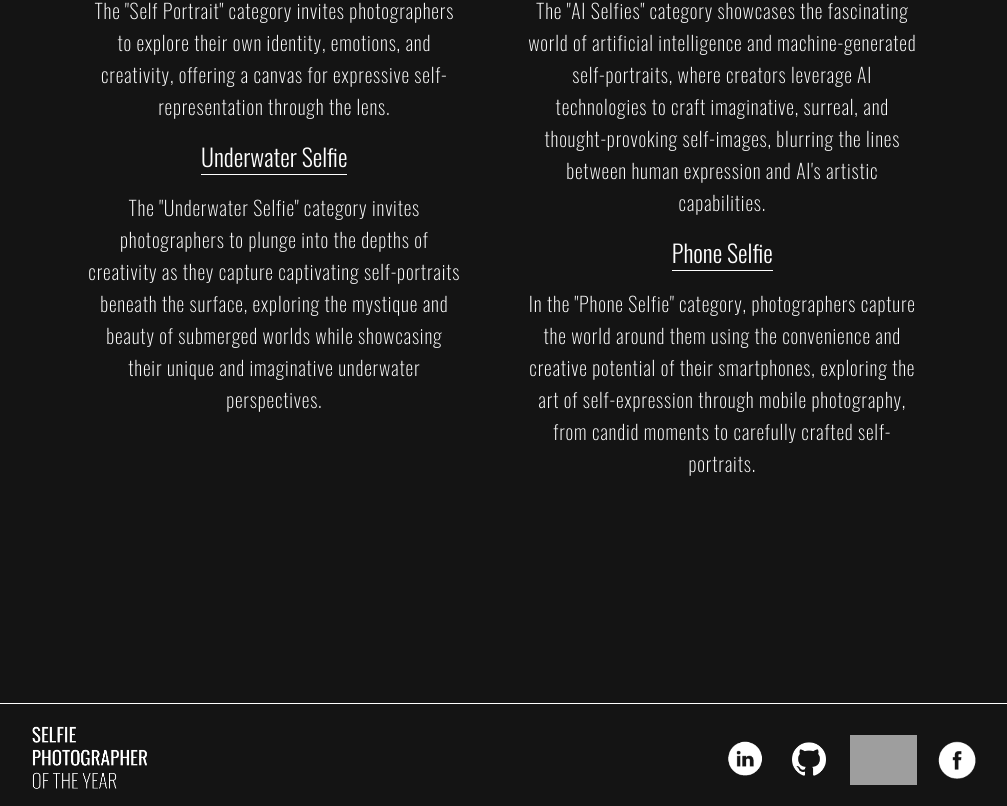
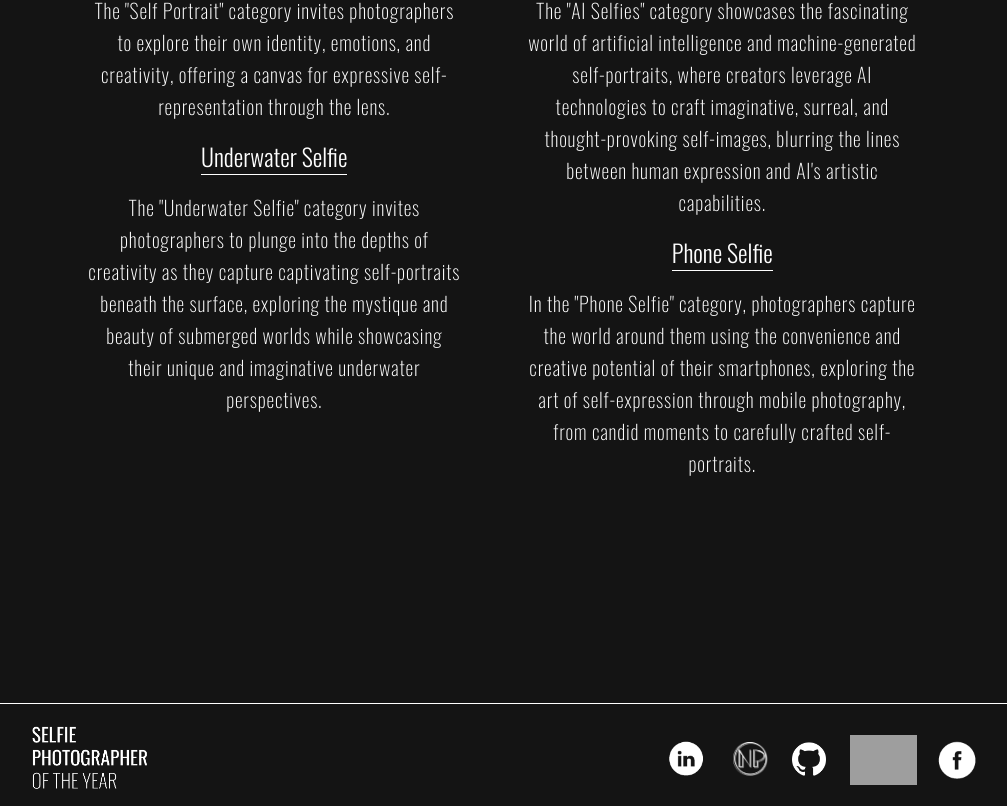
Before and after one commit to nate-paradiso/nate-paradiso-capstone-selfie-poty-client, a React (Create React App) app: page / in a window 1280 px wide. Shown: the part 965-1771 px from the top of the page, without its empty margins (137-1144 px from the left). Built offline with nearby package versions, Linux system fonts and the light colour scheme; no server answers; grey boxes are pictures that could not be loaded.

Commit message:
add photography link to footer

```diff
--- a/src/components/Footer/Footer.js
+++ b/src/components/Footer/Footer.js
@@ -1,5 +1,6 @@
 import React from "react";
 import logo from "../../assets/images/logo.png";
+import NateLogo from "../../assets/images/NPLogoDropShadowInvert.png";
 import linkedin from "../../assets/images/linkedin.png";
 import facebookLogo from "../../assets/images/facebook.png";
 import gitHubLogo from "../../assets/images/github.png";
@@ -22,6 +23,15 @@ export const Footer = () => {
               className="footer__logo--image-linkedin"
               src={linkedin}
               alt="nate paradiso github logo"
+            />
+          </Link>
+        </div>
+        <div className="footer__link">
+          <Link to="https://www.nateparadisophotography.com" target="blank">
+            <img
+              className="footer__logo--image-nate"
+              src={NateLogo}
+              alt="nate paradiso photography logo"
             />
           </Link>
         </div>
--- a/src/components/Footer/Footer.scss
+++ b/src/components/Footer/Footer.scss
@@ -19,6 +19,11 @@
       @include tablet {
         height: 80px;
       }
+    }
+    &--image-nate {
+      padding-top: 7px;
+      height: 41px;
+      padding-right: 0.5rem;
     }
     &--image-selfie-logo:active {
       height: 50px;
@@ -48,6 +53,10 @@
   }
   &__link-container {
     display: flex;
-    flex-direction: row;
+    flex-wrap: wrap;
+    justify-content: flex-end;
+    @include tablet {
+      flex-direction: row;
+    }
   }
 }
```
Also changed, not shown: src/assets/images/NPLogoDropShadowInvert.png (added).
